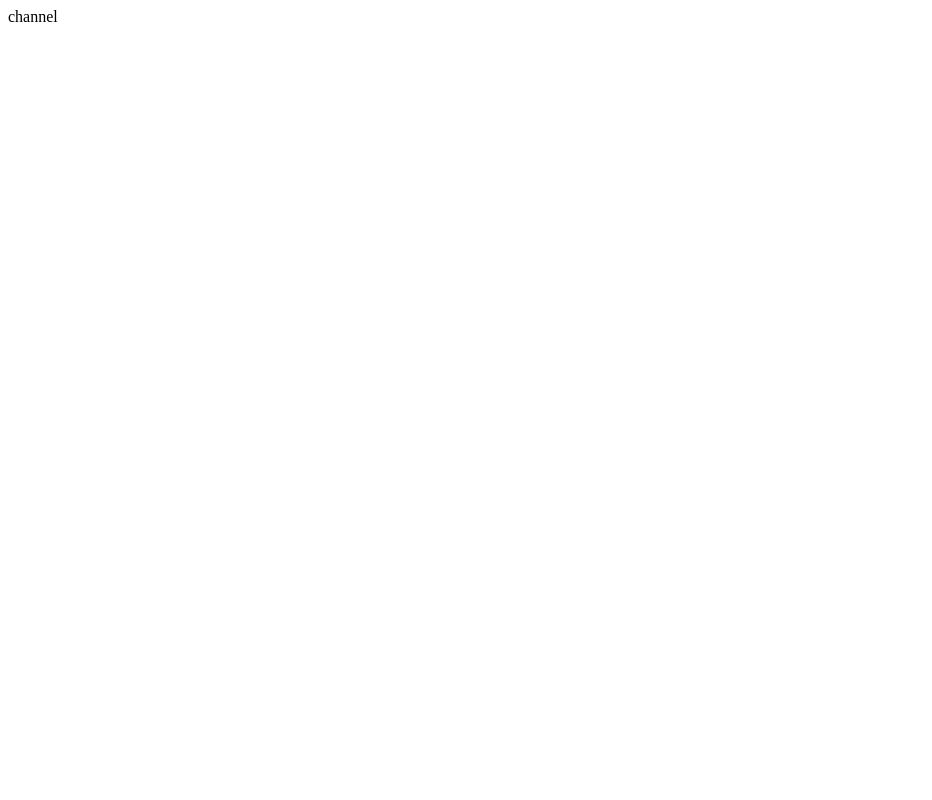
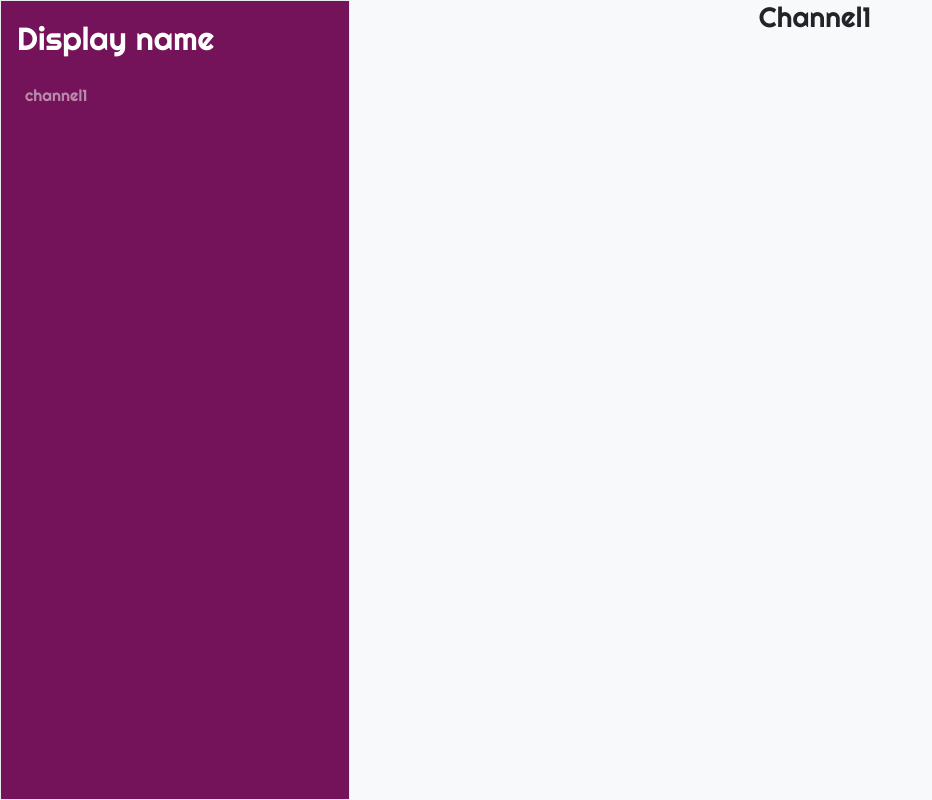
Before and after one commit to JiwoonKim/Flack, a Flask app: page /channel in a window 1280 px wide. Before the commit the part shown is almost empty. Shown: the whole page, without its empty margins (0-932 px from the left). Run offline with Flask 2, Linux system fonts and the light colour scheme; some libraries are stand-ins or nearby versions.

Commit message:
Created navbar as sidebar and collapse in smaller view

```diff
--- a/static/stylingMe.css
+++ b/static/myStyl.css
@@ -15,7 +15,7 @@
     color: #741359;
 }
 
-/* size and color for the navbar brand */
+/* size and color for the navbar brand in index.html */
 nav .navbar-brand {
     font-family: 'Righteous', cursive;
     font-size: xx-large;
@@ -43,7 +43,30 @@ main {
     overflow-x: auto;
     text-align: center;
 }
+
 /* add padding to the footer */
 .footnote {
     padding-bottom: 48px;
 }
+
+/* style sidebar in channel.html */
+.wrapper {
+    width: 100%;
+    font-family: 'Righteous', cursive;
+}
+#sidebar {
+    background-color: #741359;
+}
+.sidebar-header {
+    font-size: xx-large;
+}
+@media (min-width: 768px) {
+    .wrapper {
+        display: grid;
+        grid-template-columns: 350px auto;
+        height: 100vh;
+    }
+    #sidebar {
+        display: block;
+    }
+}
--- a/templates/channel.html
+++ b/templates/channel.html
@@ -1,4 +1,37 @@
 <!DOCTYPE html>
-<html>
-    channel
+<html lang="en">
+    <head>
+        <!-- Required meta tags -->
+        <meta charset="utf-8"/>
+        <meta name="viewport" content="width=device-width, initial-scale=1, shrink-to-fit=no"/>
+        <link href="https://maxcdn.bootstrapcdn.com/bootstrap/4.0.0-beta.2/css/bootstrap.min.css" rel="stylesheet"/>
+        <script src="https://code.jquery.com/jquery-3.1.1.min.js"></script>
+        <script src="https://cdnjs.cloudflare.com/ajax/libs/popper.js/1.12.3/umd/popper.min.js"></script>
+        <script src="https://maxcdn.bootstrapcdn.com/bootstrap/4.0.0-beta.2/js/bootstrap.min.js"></script>
+        <link href="https://fonts.googleapis.com/css?family=Righteous" rel="stylesheet">
+        <link href="/static/myStyl.css" rel="stylesheet"/>
+        <title>Web50 Flack: Channels</title>
+    </head>
+    <body class="bg-light">
+        <!-- Based on bootstrap-sidebar at bootstrapious.com
+             (https://bootstrapious.com/p/bootstrap-sidebar) -->
+        <div class="wrapper">
+            <nav id="sidebar" class="navbar navbar-expand-md navbar-dark border">
+                <div class="sidebar-header">
+                    <span class="navbar-brand">Display name</span>
+                </div>
+                <button aria-controls="navbar" aria-expanded="false" aria-label="Toggle navigation" class="navbar-toggler" data-target="#navbar" data-toggle="collapse" type="button">
+                    <span class="navbar-toggler-icon"></span>
+                </button>
+                <div class="collapse navbar-collapse" id="navbar">
+                    <ul id="channel-list" class="navbar-nav mr-auto mt-2">
+                        <li class="nav-item"><a class="nav-link" href="/">channel1</a></li>
+                    </ul>
+                </div>
+            </nav>
+            <main id="content" class="container">
+                <h3>Channel1</h3>
+            </main>
+        </div>
+    </body>
 </html>
--- a/templates/index.html
+++ b/templates/index.html
@@ -9,7 +9,7 @@
         <script src="https://cdnjs.cloudflare.com/ajax/libs/popper.js/1.12.3/umd/popper.min.js"></script>
         <script src="https://maxcdn.bootstrapcdn.com/bootstrap/4.0.0-beta.2/js/bootstrap.min.js"></script>
         <link href="https://fonts.googleapis.com/css?family=Righteous" rel="stylesheet">
-        <link href="/static/stylingMe.css" rel="stylesheet"/>
+        <link href="/static/style.css" rel="stylesheet"/>
         <title>Web50 Flack</title>
     </head>
     <body class="bg-light">
```
Also changed, not shown: 2 other files.
